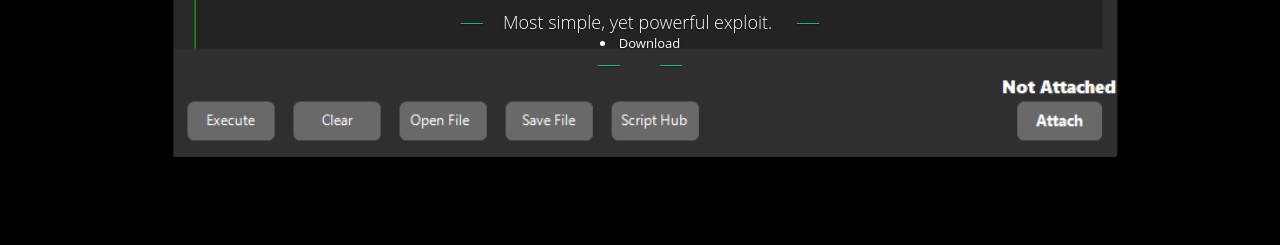
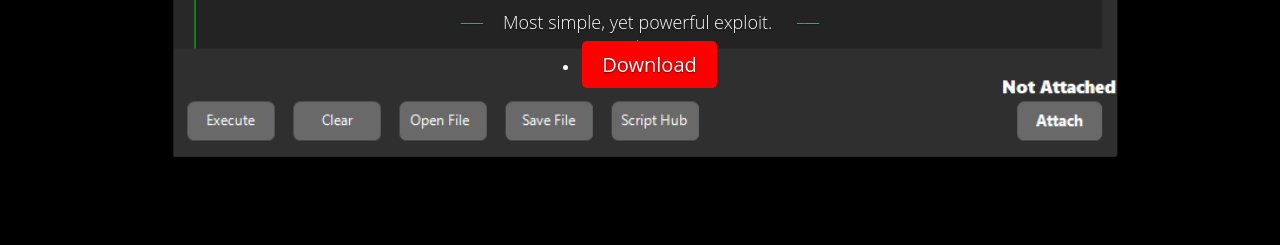
Before and after one commit to XoticSploit/XoticSploit, a plain HTML site: page index.html in a window 1280 px wide. Shown: the part 555-800 px from the top of the page. Drawn offline with nearby package versions, Linux system fonts and the light colour scheme; some packages are replaced by stand-ins of ours; a script that the page names is missing.

Commit message:
Fixed Download button/Added Direct Download

```diff
--- a/css/main.css
+++ b/css/main.css
@@ -172,8 +172,21 @@ body > section,
 	color: #fff;
 }
 
+/*=========================================
+	Download Button
+==========================================*/
+.download-btn{
+  background-color: rgb(255, 0, 0);
+  color: white;
+  padding: 1rem 2rem;
+  font-size: 2rem;
+  text-decoration: none;
+  border-radius:5px;
+}
 
-
+.download-btn:hover {
+  background-color: rgb(14, 168, 22);
+}
 
 /*=========================================
 	Slider
--- a/index.html
+++ b/index.html
@@ -34,6 +34,7 @@
     <link rel="stylesheet" href="css/main.css">
     <!-- media-queries -->
     <link rel="stylesheet" href="css/media-queries.css">
+    <link rel="stylesheet" href="style.css">
 
     <!-- Modernizer Script for old Browsers -->
     <script src="js/modernizr-2.6.2.min.js"></script>
@@ -105,8 +106,8 @@
                         <h3 data-wow-duration="1000ms" class="wow slideInLeft animated"><span
                                 class="color">Free for</span> everyone.</h3>
                         <p data-wow-duration="1000ms" class="wow slideInRight animated">Most simple, yet powerful exploit.
-                            <li><a href="./Xotic Sploit V1.0.zip" download>Download</a></li>
-                        </p>
+                           </p>> <li><a href="./Xotic Sploit V1.0.zip" download class="download-btn">Download</a></li>
+
 
 
 
```
